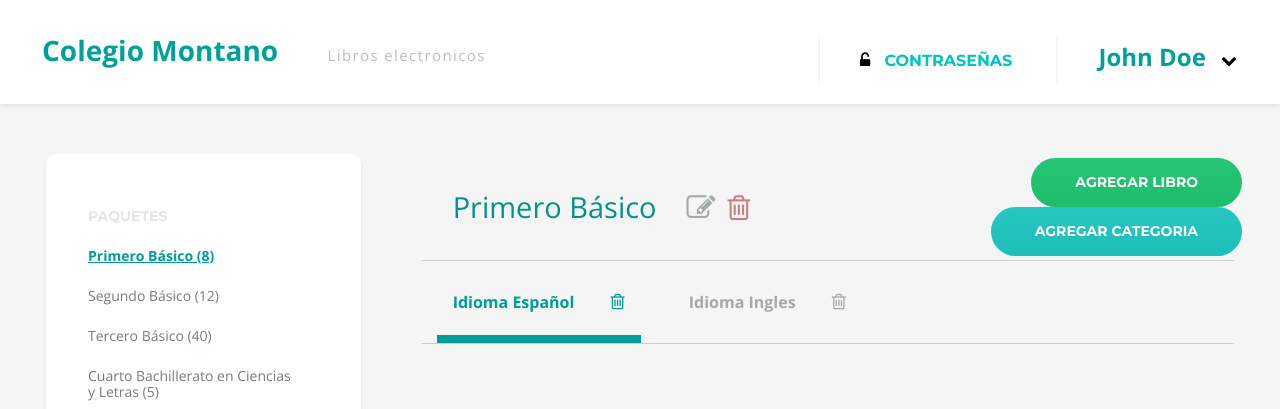
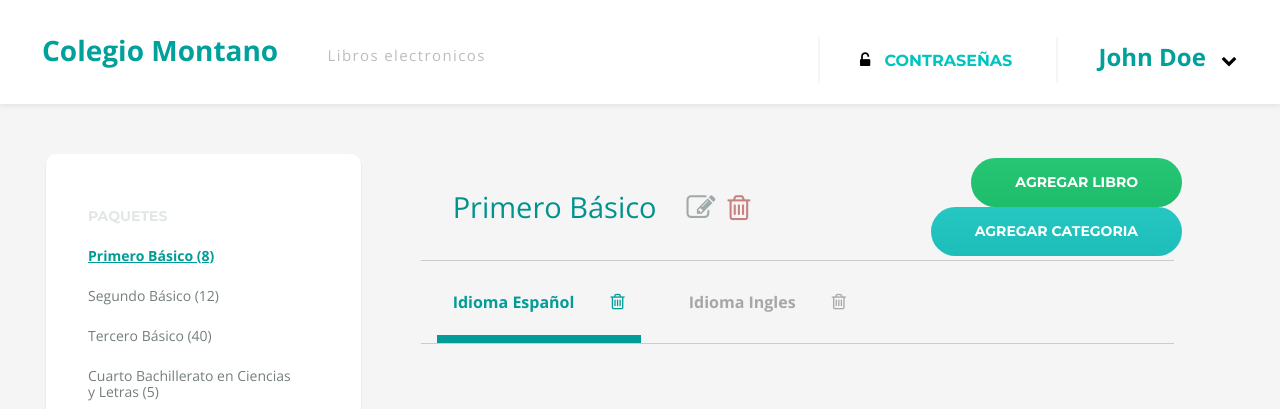
Before and after one commit to gusmendez99/Web-Lab1, a plain HTML site: page index.html in a window 1280 px wide. Shown: the top 409 px of the page. Drawn offline with nearby package versions, Linux system fonts and the light colour scheme; grey boxes are pictures that could not be loaded.

Commit message:
Done, updated README.md

```diff
--- a/styles.css
+++ b/styles.css
@@ -246,7 +246,7 @@ header
 	flex: 10;
 	flex-flow: row wrap;
 	height: 100%;
-	margin-left: 60px;
+	margin: 0px 60px;
 	width: 100%;
 }
 .library__header
```
Also changed, not shown: 1 other file.
